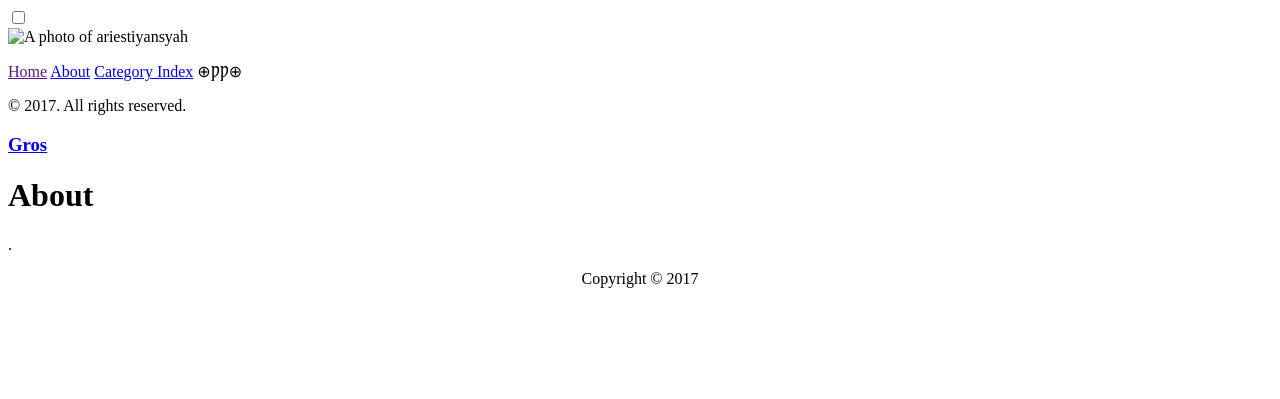
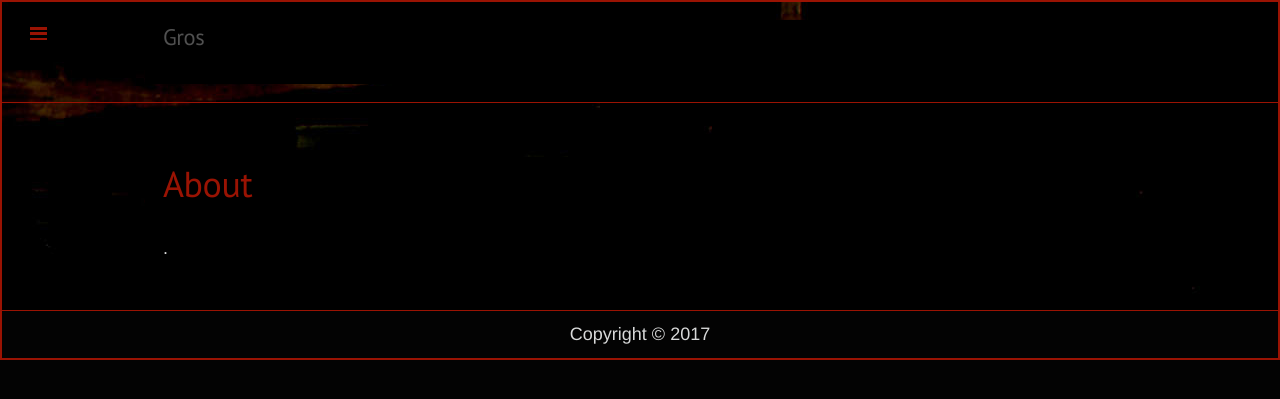
Before and after one commit to GrosQuildu/grosquildu.github.io, a Jekyll site: the page built from about/index.md, in a window 1280 px wide. Shown: the top 399 px of the page. Built offline with Jekyll 4.4.1, drawn with Linux system fonts in a browser that asks for light colours.

Commit message:
fix imports2

```diff
--- a/_includes/head.html
+++ b/_includes/head.html
@@ -15,9 +15,9 @@
   </title>
 
   <!-- CSS -->
-  <link rel="stylesheet" href="{{ site.baseurl }}public/css/naringu.css">
-  <link rel="stylesheet" href="{{ site.baseurl }}public/css/syntax.css">
-  <link rel="stylesheet" href="{{ site.baseurl }}public/css/form.css">
+  <link rel="stylesheet" href="/public/css/naringu.css">
+  <link rel="stylesheet" href="/public/css/syntax.css">
+  <link rel="stylesheet" href="/public/css/form.css">
   <link rel="stylesheet" href="https://fonts.googleapis.com/css?family=PT+Serif:400,400italic,700%7CPT+Sans:400">
 
   <!-- Icons -->
--- a/_includes/sidebar.html
+++ b/_includes/sidebar.html
@@ -5,7 +5,7 @@
 <!-- Toggleable sidebar -->
 <div class="sidebar" id="sidebar">
   <div class="sidebar-item pp">
-      <img width="125" height="125" alt="A photo of ariestiyansyah" src="{{ site.baseurl }}images/pp.jpg">
+      <img width="125" height="125" alt="+" src="{{ site.baseurl }}images/pp.jpg">
     <p>{{ site.description }}</p>
   </div>
 
```
